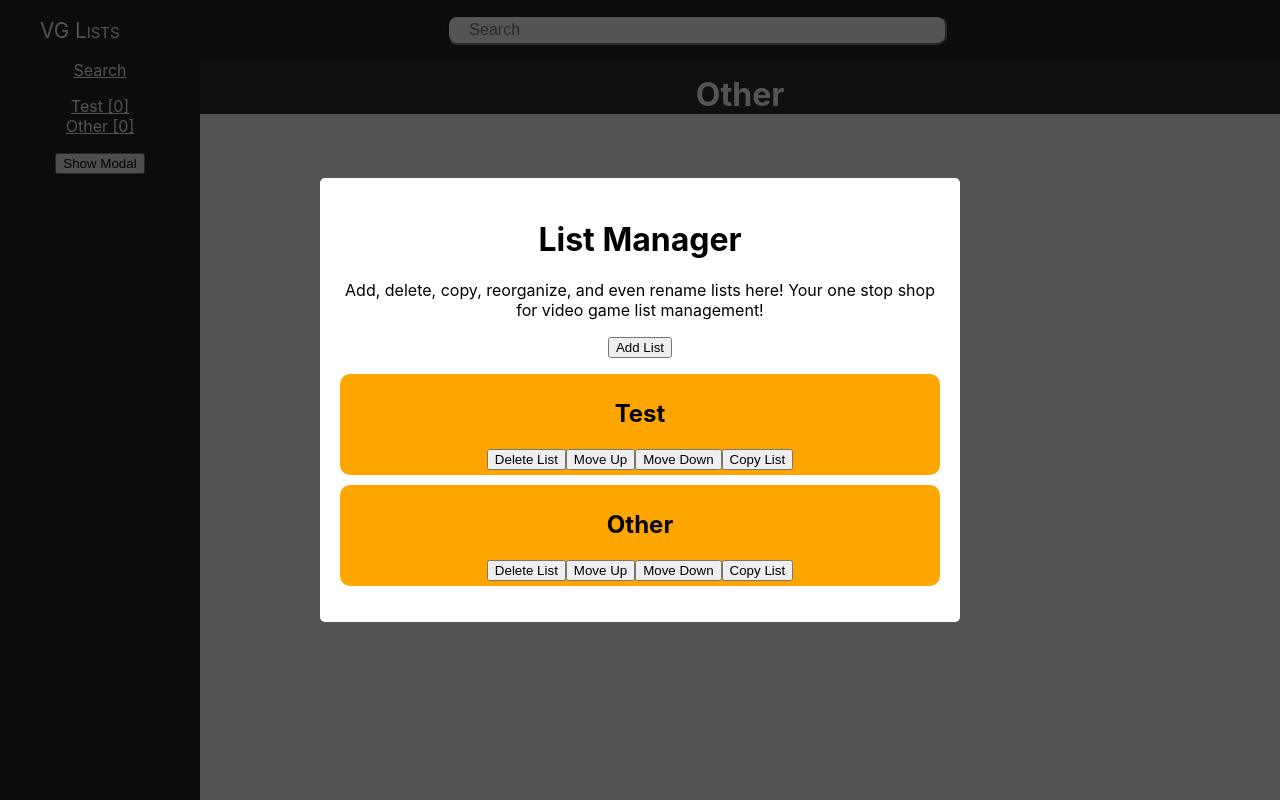
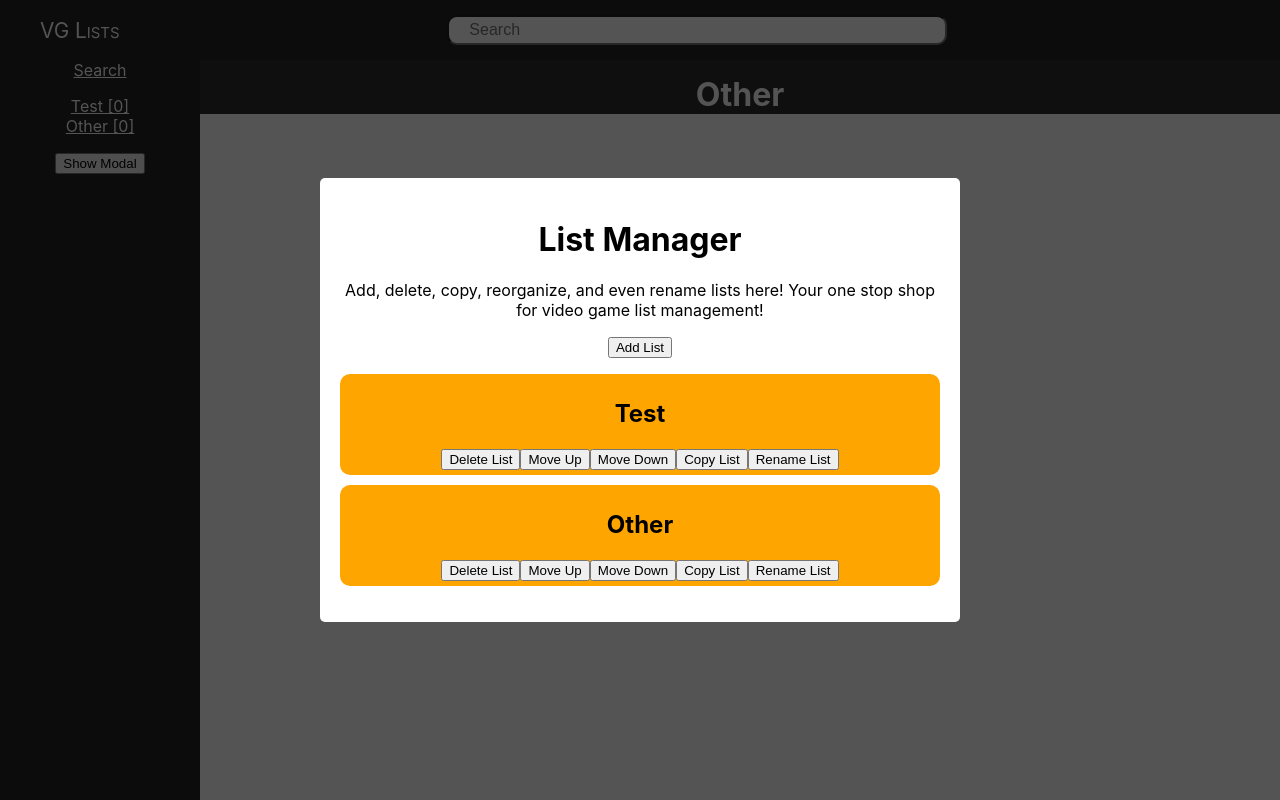
Before and after one commit to Flakari/vg-lists, a React (Create React App) app: page /vg-lists/other in a window 1280 px wide. Both pictures are taken after a click on the button "Show Modal". Built offline with nearby package versions, Linux system fonts and the light colour scheme.

Commit message:
Added functionality to rename lists

```diff
--- a/src/App.js
+++ b/src/App.js
@@ -58,7 +58,6 @@ const App = () => {
 		const newLists = JSON.parse(JSON.stringify(lists));
 
 		for (let i = 0; i < newLists.length; i++) {
-			console.log([listName, newLists[i].name]);
 			if (newLists[i].name === listName) {
 				const gameList = [];
 				newLists[i].contents.forEach(item => {
@@ -160,7 +159,7 @@ const App = () => {
 			contents: contents || [],
 			index: lists.length
 		});
-	}
+	};
 
 	const addNewList = (name, contents) => {
 		const trimmedName = name.trim();
@@ -182,7 +181,7 @@ const App = () => {
 	};
 
 	const deleteList = (index) => {
-		const newLists = JSON.parse(JSON.stringify(lists));
+		const newLists = [...lists];
 		newLists.splice(index, 1);
 
 		for (let i = 0; i < newLists.length; i++) {
@@ -196,11 +195,29 @@ const App = () => {
 		addNewList(name, listContents);
 	};
 
+	const renameList = (newName, index) => {
+		const trimmedName = newName.trim();
+
+		if (trimmedName === '') {
+			return;
+		}
+
+		if (trimmedName.indexOf('/') !== -1 || trimmedName.indexOf('\\') !== -1) {
+			throw new Error('Name cannot include forward or backwards slashes ("/") ("\\")');
+		}
+
+		const newLists = [...lists];
+
+		newLists[index].name = trimmedName;
+		newLists[index].linkRoute = trimmedName.toLowerCase().split(' ').join('-');
+		setLists(newLists);
+	};
+
   	return (
     	<div className="App">
 			<Router basename='/vg-lists'>
 				<Header setData={setData} setSidebar={setSidebarVisibility}/>
-				<Sidebar lists={lists} add={addNewList} delete={deleteList} copy={copyList} showSidebar={showSidebar} hide={hideSidebar} moveList={moveList}/>
+				<Sidebar lists={lists} add={addNewList} delete={deleteList} copy={copyList} rename={renameList} showSidebar={showSidebar} hide={hideSidebar} moveList={moveList}/>
 				<div id="main-container">
 					<Switch>
 						<Route exact path="/">
--- a/src/components/ListModal/ListModal.js
+++ b/src/components/ListModal/ListModal.js
@@ -56,6 +56,7 @@ const ListModal = (props) => {
                 {props.lists.map(item => {
                     return (
                         <ListModalItem
+                            key={item.name}
                             name={item.name}
                             index={item.index}
                             contents={item.contents}
@@ -63,6 +64,8 @@ const ListModal = (props) => {
                             deleteIndex={changeDeleteIndex}
                             showDelete={showDeleteConfirmation}
                             copy={props.copy}
+                            rename={props.rename}
+                            lists={props.lists}
                         />
                     );
                 })}
--- a/src/components/ListModalItem/ListModalItem.js
+++ b/src/components/ListModalItem/ListModalItem.js
@@ -1,8 +1,11 @@
 import React, { useState } from 'react';
+import { withRouter } from 'react-router-dom';
 
 const ListModalItem = (props) => {
     const [copyValue, setCopyValue] = useState('');
     const [showCopy, setShowCopy] = useState(false);
+    const [renameValue, setRenameValue] = useState('');
+    const [showRename, setShowRename] = useState(false);
 
     const copyChangeHandler = (input) => {
         setCopyValue(input.target.value);
@@ -12,9 +15,31 @@ const ListModalItem = (props) => {
         setShowCopy(!showCopy);
     };
 
+    const renameChangeHandler = (input) => {
+        setRenameValue(input.target.value);
+    };
+
+    const renameVisibility = () => {
+        setShowRename(!showRename);
+    };
+
+    const renameList = (name, index) => {
+        if (String(document.URL.match(/[^/]+(?=\/$|$)/)) === props.lists[index].linkRoute) {
+		    props.history.push('/');
+        }
+        props.rename(name, index);
+    }
+
     const copyInput = (
         <form onSubmit={e => { e.preventDefault(); props.copy(copyValue, props.contents); setShowCopy(false); setCopyValue('')}}>
             <input id="list-copy-input" type="text" value={copyValue} onChange={copyChangeHandler} autoFocus></input>
+            <input type="submit" value="Submit"></input>
+        </form>
+    );
+
+    const renameInput = (
+        <form onSubmit={e => { e.preventDefault(); renameList(renameValue, props.index); setShowRename(false); setRenameValue('')}}>
+            <input id="list-rename-input" type="text" value={renameValue} onChange={renameChangeHandler} autoFocus></input>
             <input type="submit" value="Submit"></input>
         </form>
     );
@@ -28,9 +53,11 @@ const ListModalItem = (props) => {
                 <button onClick={() => props.moveList('down', props.index)}>Move Down</button>
                 <button onClick={copyVisibility}>{showCopy ? 'Cancel' : 'Copy List'}</button>
                 {showCopy ? copyInput : null}
+                <button onClick={renameVisibility}>{showRename ? 'Cancel' : 'Rename List'}</button>
+                {showRename ? renameInput : null}
             </div>
         </li>
     );
 };
 
-export default ListModalItem;
+export default withRouter(ListModalItem);
--- a/src/components/Sidebar/Sidebar.js
+++ b/src/components/Sidebar/Sidebar.js
@@ -40,7 +40,7 @@ const Sidebar = (props) => {
             </div>
             {showListModal ? (
                 <Modal modalClass={'list-modal'} showModal={showListModal} hideModal={hideModal}>
-                    <ListModal lists={props.lists} add={props.add} delete={props.delete} copy={props.copy} moveList={props.moveList}/>
+                    <ListModal lists={props.lists} add={props.add} delete={props.delete} copy={props.copy} rename={props.rename} moveList={props.moveList}/>
                 </Modal>
             ) : null}
         </>
```
